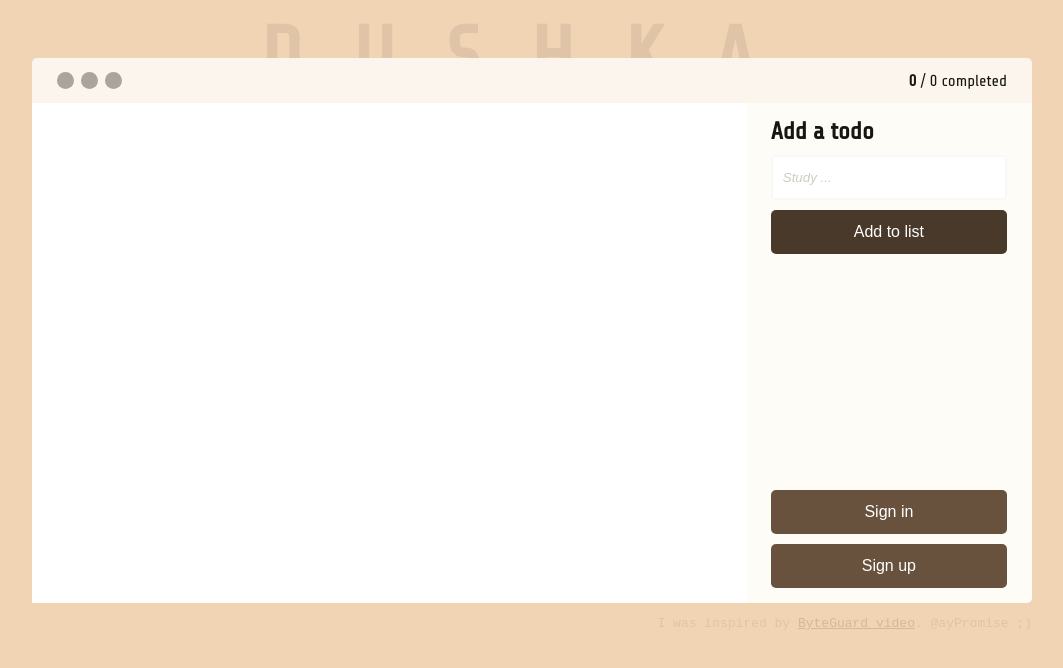
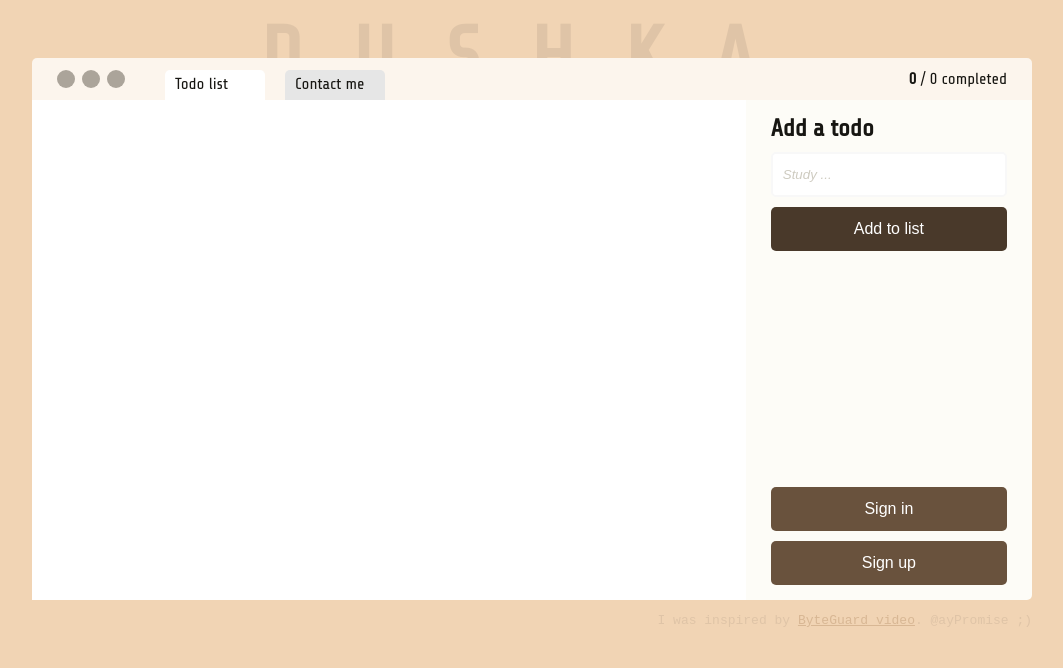
Before and after one commit to ayPromise/Dushka, a React (Vite) app: page / in a window 1280 px wide. Shown: the top 668 px of the page, without its empty margins (108-1171 px from the left). Built offline with nearby package versions, Linux system fonts and the light colour scheme.

Commit message:
feat: added navigation bar

```diff
--- a/src/components/Header/Header.module.scss
+++ b/src/components/Header/Header.module.scss
@@ -3,7 +3,7 @@
 .header{
     @include variables.shared-padding;
     background-color: variables.$header-background;
-    height: 15px;
+    height: 12px;
     border-top-left-radius: 5px;
     border-top-right-radius: 5px;
 
@@ -11,13 +11,44 @@
     justify-content: space-between;
     align-items: center;
 
+    .tabsContainer{
+        list-style-type: none;
+        flex-grow: 1;
+
+        margin-inline:40px;
+
+        display: flex;
+        gap:20px;
+
+        .tabItem{
+            background-color: darken(variables.$main-background, 10);
+            padding-top: 5px;
+            padding-inline: 10px;
+            padding-bottom: 20px;
+            margin-bottom: -25px;
+
+            cursor: pointer;
+            min-width: 80px;
+
+            border-top-left-radius: 5px;
+            border-top-right-radius: 5px;
+
+            text-decoration: none;
+            color:variables.$main-text;
+
+            &.active{
+                background-color: variables.$main-background;
+            }
+        }
+    }
+
     .circlesContainer{
         display: flex;
         gap: 7px;
 
         .circle{
-            width: 17px;
-            height: 17px;
+            width: 18px;
+            height: 18px;
             background-color: variables.$actions-background;
             border-radius: 100%
         }
--- /dev/null
+++ b/src/components/Header/Tabs.tsx
@@ -0,0 +1,29 @@
+import { useLocation } from "react-router-dom"
+import styles from "./Header.module.scss"
+
+const Tabs = () => {
+    const { pathname } = useLocation()
+
+    const links = [
+        {
+            href: "/",
+            title: "Todo list"
+        },
+        {
+            href: "/feedback",
+            title: "Contact me"
+        }
+    ]
+
+    return (
+        <ul className={styles.tabsContainer}>
+            {links.map((item, index) =>
+                <a href={item.href} key={index} className={`${styles.tabItem} ${item.href === pathname ? styles.active : ""}`}>
+                    {item.title}
+                </a>
+            )}
+        </ul>
+    )
+}
+
+export default Tabs
--- a/src/components/Header/index.tsx
+++ b/src/components/Header/index.tsx
@@ -1,5 +1,6 @@
 import type { TodoItem } from "../../types/TodoItem"
 import styles from "./Header.module.scss"
+import Tabs from "./Tabs"
 
 interface HeaderProps {
     todos: TodoItem[]
@@ -14,6 +15,8 @@ const Header: React.FC<HeaderProps> = ({ todos }) => {
                 <div className={styles.circle}></div>
                 <div className={styles.circle}></div>
             </div>
+
+            <Tabs />
             <div><strong>{completedItems.length}</strong> / {todos.length} completed</div>
         </header>
     )
```
